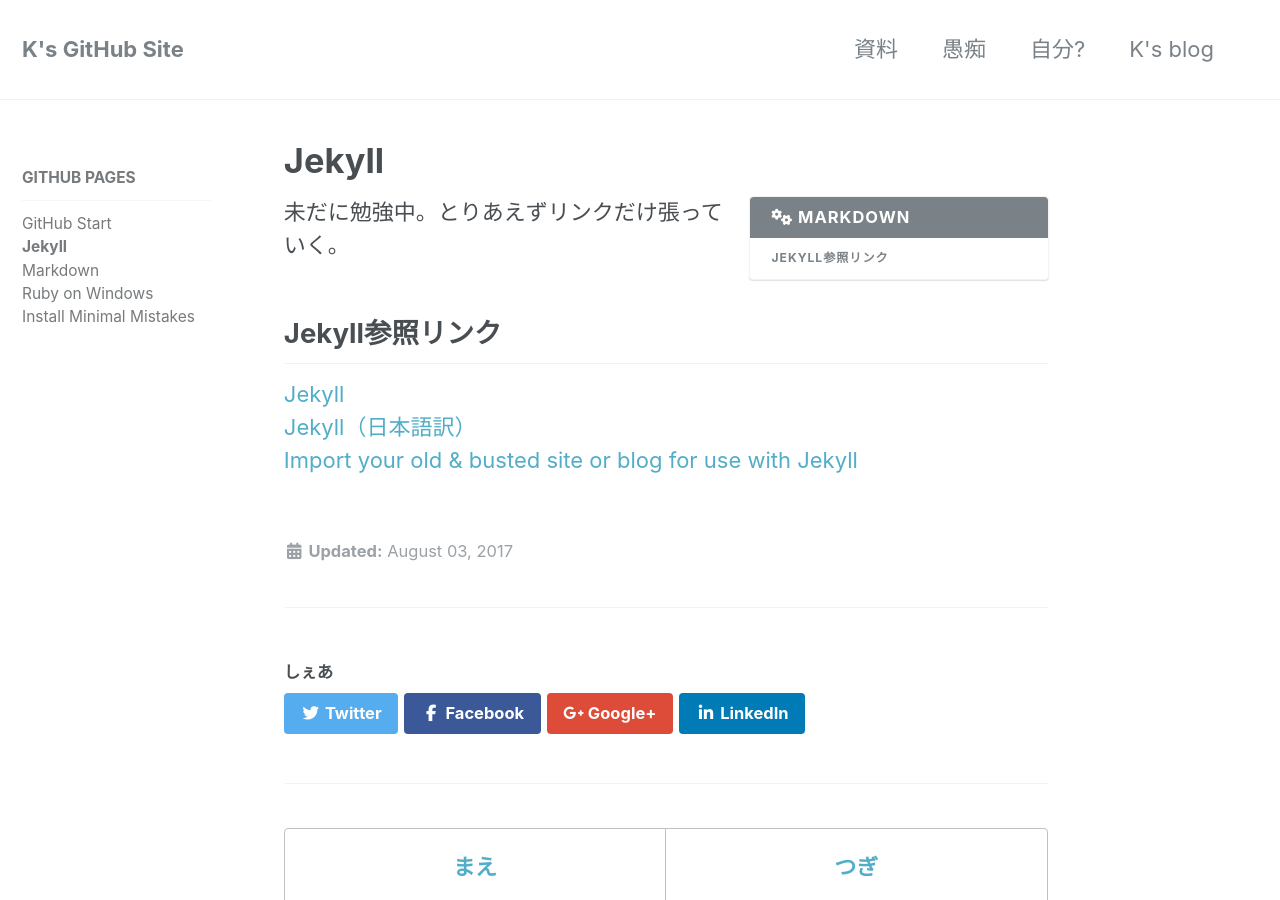
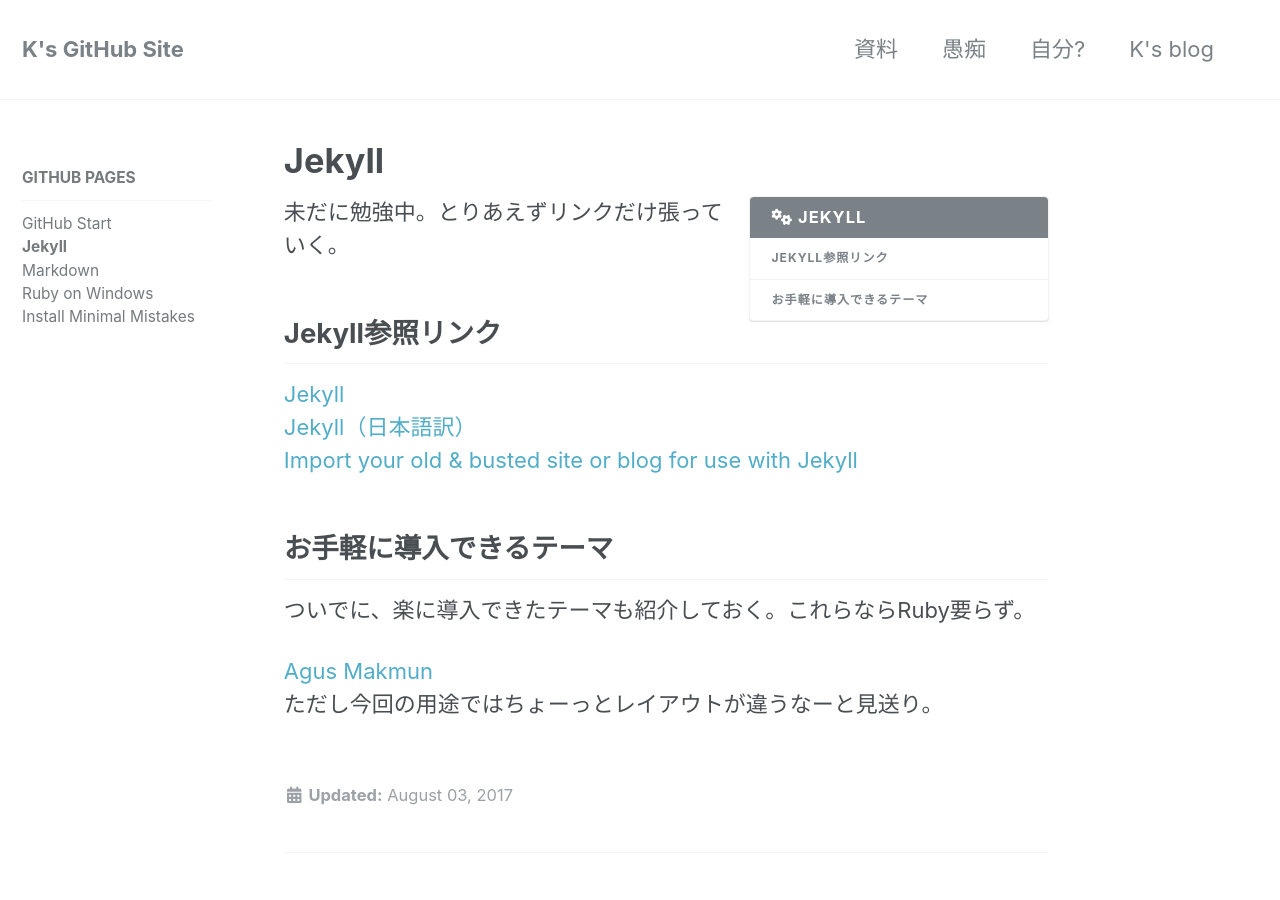
Before and after one commit to laureltreetop/laureltreetop.github.io, a Jekyll site: the page built from _docs/03-jekylle.md, in a window 1280 px wide and 900 px high. Built offline with Jekyll 4.4.1, drawn with Linux system fonts in a browser that asks for light colours; nearby versions of some CDN libraries.

Commit message:
Update 03-jekylle.md

```diff
--- a/_docs/03-jekylle.md
+++ b/_docs/03-jekylle.md
@@ -3,8 +3,15 @@
 title: "Jekyll"
 permalink: /docs/jekyll/
 ---
-{% include toc icon="gears" title="Markdown" %} 未だに勉強中。とりあえずリンクだけ張っていく。
+{% include toc icon="gears" title="Jekyll" %} 未だに勉強中。とりあえずリンクだけ張っていく。
+
 ## Jekyll参照リンク
 [Jekyll](http://jekyllrb.com/)
 [Jekyll（日本語訳）](http://jekyllrb-ja.github.io/)
 [Import your old & busted site or blog for use with Jekyll](http://import.jekyllrb.com/)
+
+## お手軽に導入できるテーマ
+ついでに、楽に導入できたテーマも紹介しておく。これらならRuby要らず。
+
+[Agus Makmun](https://agusmakmun.github.io/)
+ただし今回の用途ではちょーっとレイアウトが違うなーと見送り。
```
